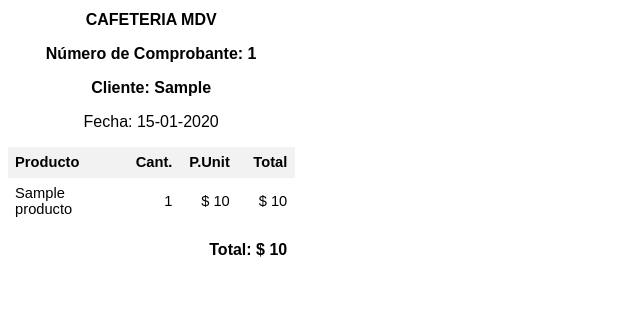
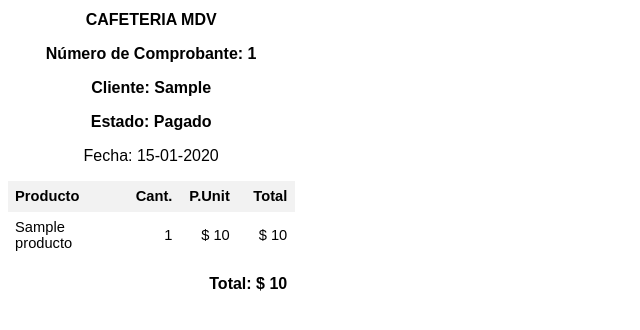
Before and after one commit to jeancarlos336/cafeteriamdv, a Django app: page /generar_boleta_impresion/1/ in a window 1280 px wide. Shown: the top 330 px of the page, without its empty margins (0-640 px from the left). Run offline with Django 5.2, Linux system fonts and the light colour scheme; tables that the repository leaves empty hold one stand-in row (values such as "Sample post"); some libraries are stand-ins or nearby versions.

Commit message:
actualiza boleta

```diff
--- a/pos_system/ventas/templates/ventas/boleta_pdf.html
+++ b/pos_system/ventas/templates/ventas/boleta_pdf.html
@@ -57,6 +57,7 @@
     <h1 class="titulo">CAFETERIA MDV</h1>
     <p><strong>Número de Comprobante: {{ venta.id_venta }}</strong></p>
     <p><strong>Cliente: {{ venta.cliente }}</strong></p>
+    <p><strong>Estado: {{ venta.estado }}</strong></p>
     <p class="fecha">Fecha: {{ venta.fecha|date:"d-m-Y" }}</p>
     <table width="100%" style="margin-top: 2mm;"> <!-- Reducido de 1cm a 2mm -->
         <thead>
```
